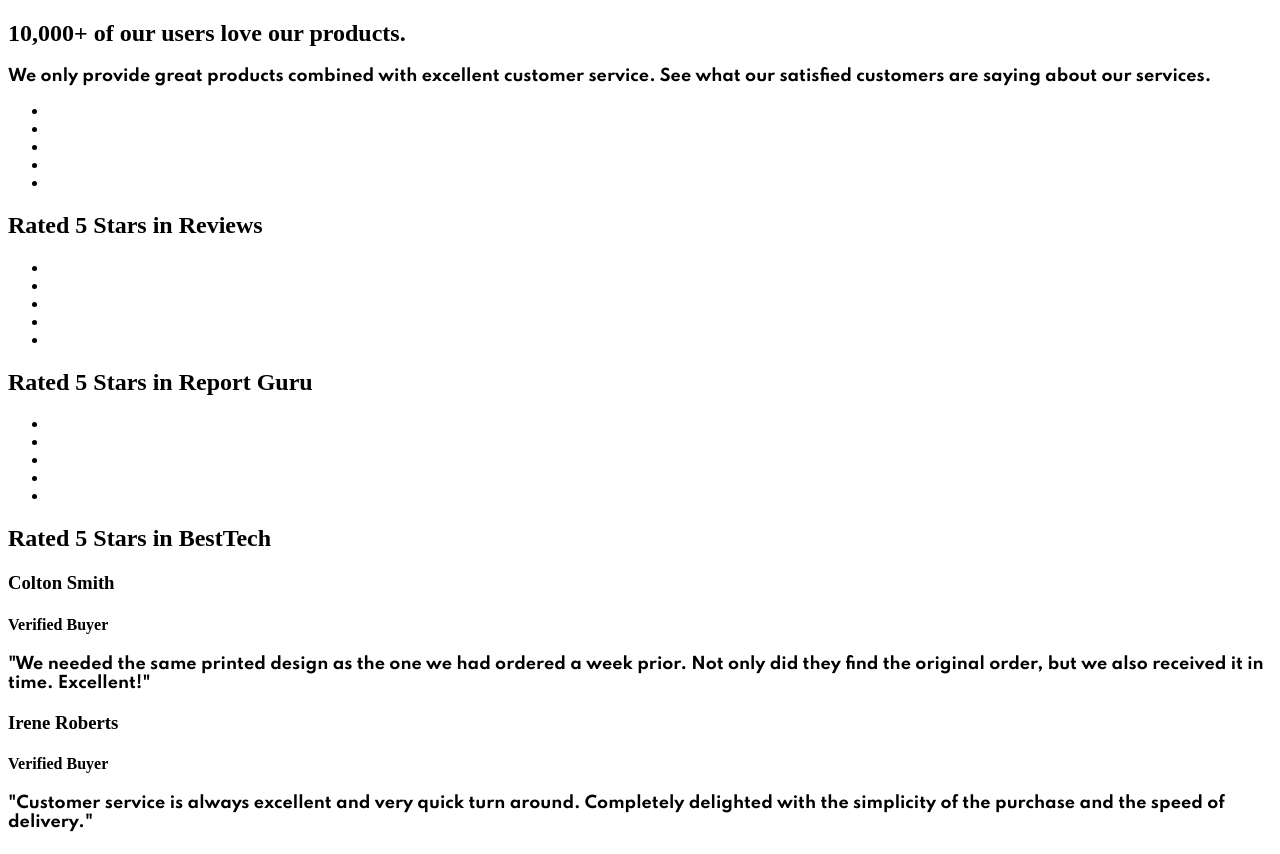
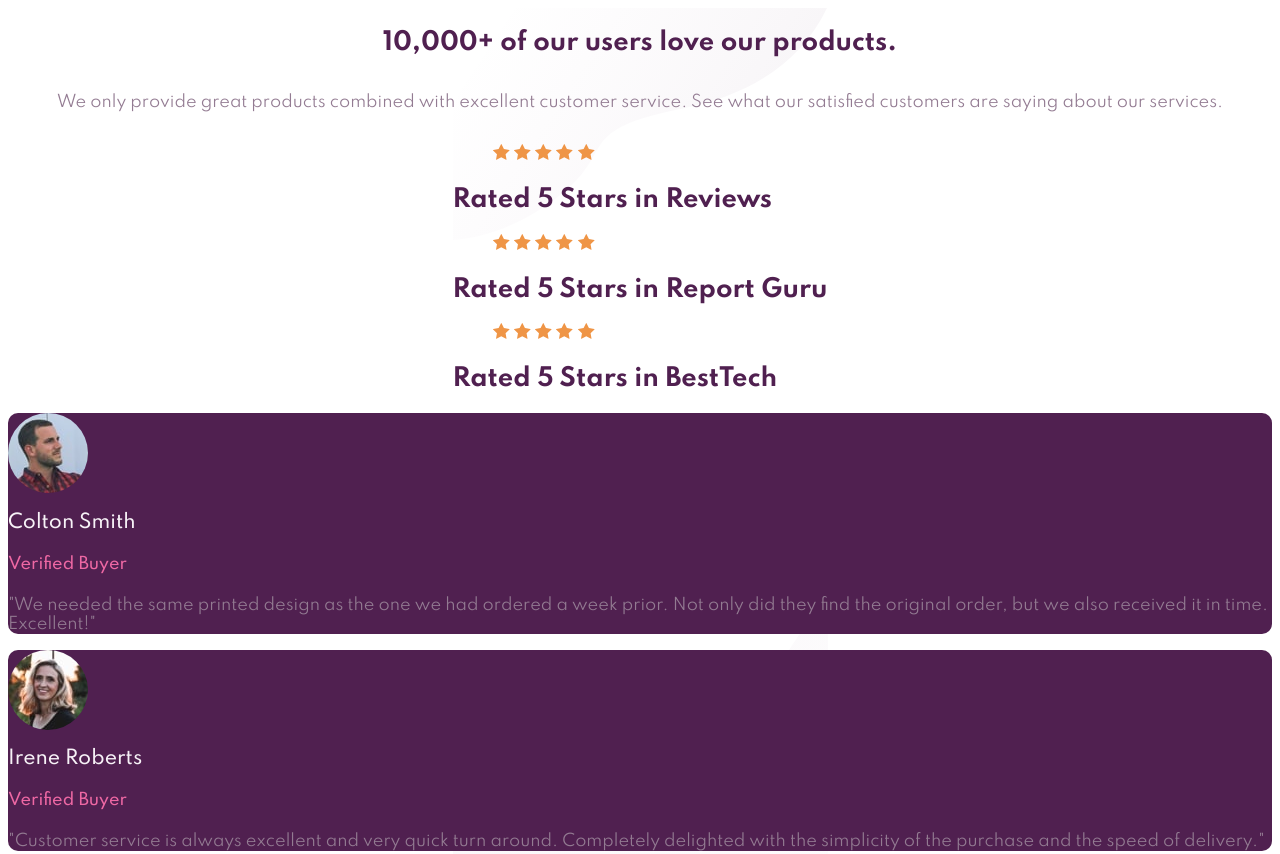
Before and after one commit to sedaryildirim/social-proof, a plain HTML site: page index.html in a window 1280 px wide. Shown: the top 854 px of the page. Drawn offline with Linux system fonts and the light colour scheme.

Commit message:
styles and index update

```diff
--- a/css/styles.css
+++ b/css/styles.css
@@ -11,16 +11,87 @@
 
     /* Font Family */
     --ff-400-: 'Spartan', sans-serif; font-weight: 400;  /* Regular 400 */
-    --ff-500-: 'Spartan', sans-serif; font-weight: 500; /* Medium 500 */
-    --ff-700-: 'Spartan', sans-serif; font-weight: 700; /* Bold 700 */
+    /* --ff-500-: 'Spartan', sans-serif; font-weight: 500; /* Medium 500 */
+    /* --ff-700-: 'Spartan', sans-serif; font-weight: 700; /* Bold 700 */
 }
 
 /* Responsive Design - Mobile 360x780 */
 
+main {
+    margin: 0px;
+    padding: 0px;
+    display: flex;
+    flex-direction: column;
+    justify-content: center;
+    align-items: center;
+    background-image: url('../images/bg-pattern-top-mobile.svg'), url('../images/bg-pattern-bottom-mobile.svg');
+    background-position: top, bottom;
+    background-repeat: no-repeat;
+}
+
+.title-section {
+    font-family: var(--ff-400-);
+    font-weight: 700;
+    color: var(--cc-v-d-m-);
+}
+
+.cta-section {
+    font-family: var(--ff-400-);
+    font-weight: 400;
+    color: var(--cc-d-g-m-);
+}
+
+.ratings-section {
+    font-family: var(--ff-400-);
+    font-weight: 700;
+    color: var(--cc-v-d-m-);
+}
+
+li {
+    display: grid;
+    display: inline-grid;
+    list-style: none;
+    content: url('../images/icon-star.svg');
+}
+
+.colton-user-img {
+    content: url('../images/image-colton.jpg');
+    border-radius: 100px;
+}
+
+.irene-user-img {
+ content: url('../images/image-irene.jpg');
+ border-radius: 100px;
+}
+
+.anne-user-img {
+    content: url('../images/image-anne.jpg');
+    border-radius: 100px;
+}
+
+h3 {
+    font-family: var(--ff-400-);
+    font-weight: 500;
+    color: var(--cc-l-g-m-);
+}
+
+h4 {
+    font-family: var(--ff-400-);
+    font-weight: 500;
+    color: var(--cc-s-p-);
+}
+
 p {
     font-family: var(--ff-400-);
+    font-weight: 400;
+    color: var(--cc-d-g-m-);
 }
 
+.user-wrapper {
+    background-color: var(--cc-v-d-m-);
+    border-radius: 10px;
+
+}
 /* Responsive Design - Tablet 1024x1366 */
 
 /* Responsive Design - Desktop 1920x1080 */
--- a/index.html
+++ b/index.html
@@ -12,16 +12,17 @@
 <body>
   <main>
 
+
     <!-- Title Section -->
     <section>
-      <div>
+      <div class="title-section">
         <h1>10,000+ of our users love our products.</h1>
       </div>
     </section>
 
     <!-- CTA Section -->
     <section>
-      <div>
+      <div class="cta-section">
         <p>
           We only provide great products combined with excellent customer service.
           See what our satisfied customers are saying about our services.
@@ -31,7 +32,7 @@
 
     <!-- Ratings Section -->
     <section>
-      <div>
+      <div class="ratings-section">
 
         <div>
           <ul>
@@ -71,7 +72,8 @@
 
     <!-- Reviews Section -->
     <section>
-      <div>
+      <div class="reviews-section">
+        <div class="user-wrapper">
           <div class="colton-user-img"></div>
           <h3>Colton Smith</h3>
           <h4>Verified Buyer</h4>
@@ -81,8 +83,10 @@
             Excellent!"
           </p>
         </div>
+      </div>
 
       <div>
+        <div class="user-wrapper">
           <div class="irene-user-img"></div>
           <h3>Irene Roberts</h3>
           <h4>Verified Buyer</h4>
@@ -91,8 +95,10 @@
             delighted with the simplicity of the purchase and the speed of delivery."
           </p>
         </div>
+      </div>
 
       <div>
+        <div class="user-wrapper">
           <div class="anne-user-img"></div>
           <h3>Anne Wallace</h3>
           <h4>Verified Buyer</h4>
@@ -101,6 +107,7 @@
             standard. Will definitely use them again and recommend them to everyone!"
           </p>
         </div>
+      </div>
     </section>
 
   </main>
```
Lines whose indentation alone changed are shown as unchanged.
